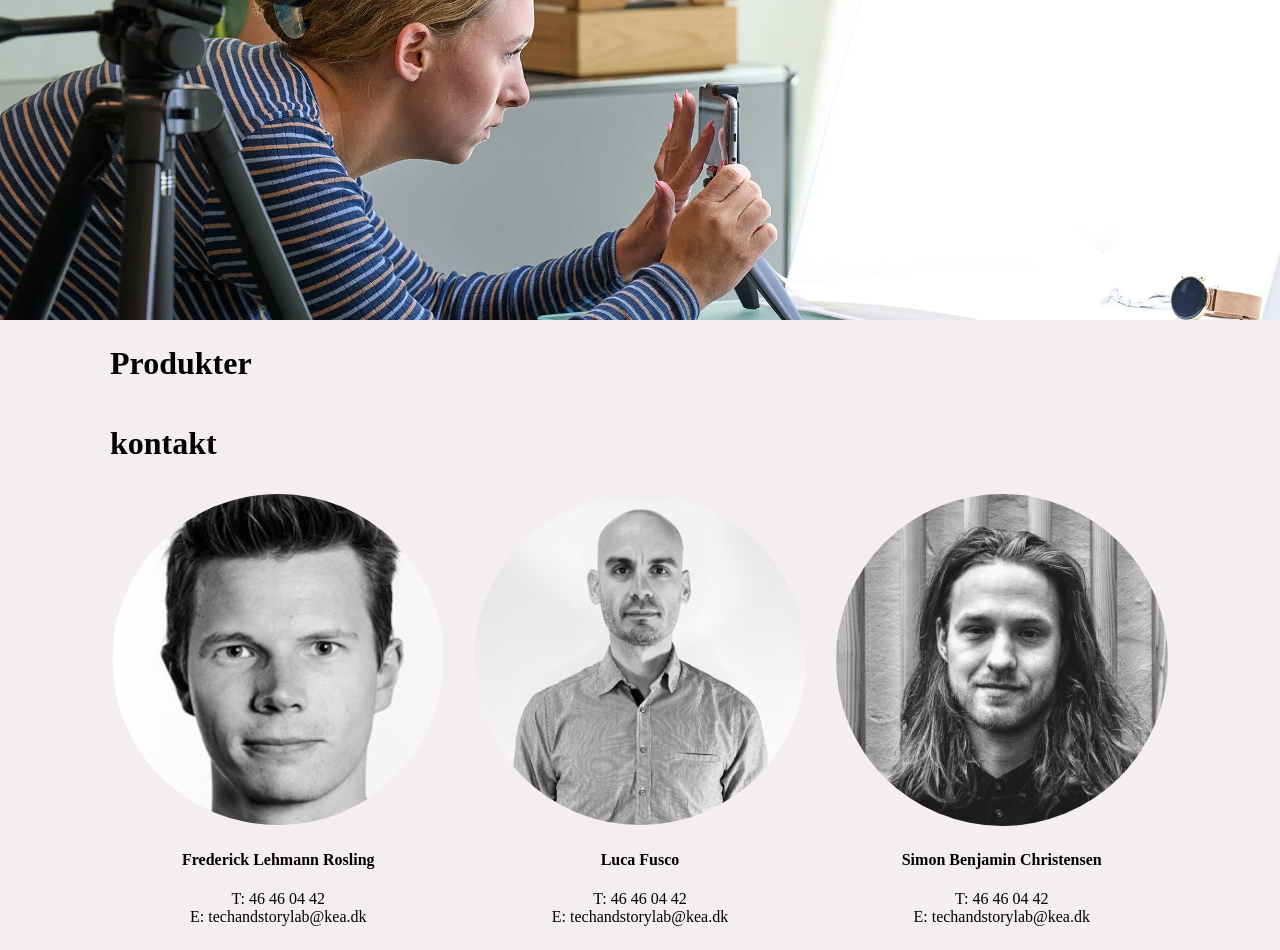
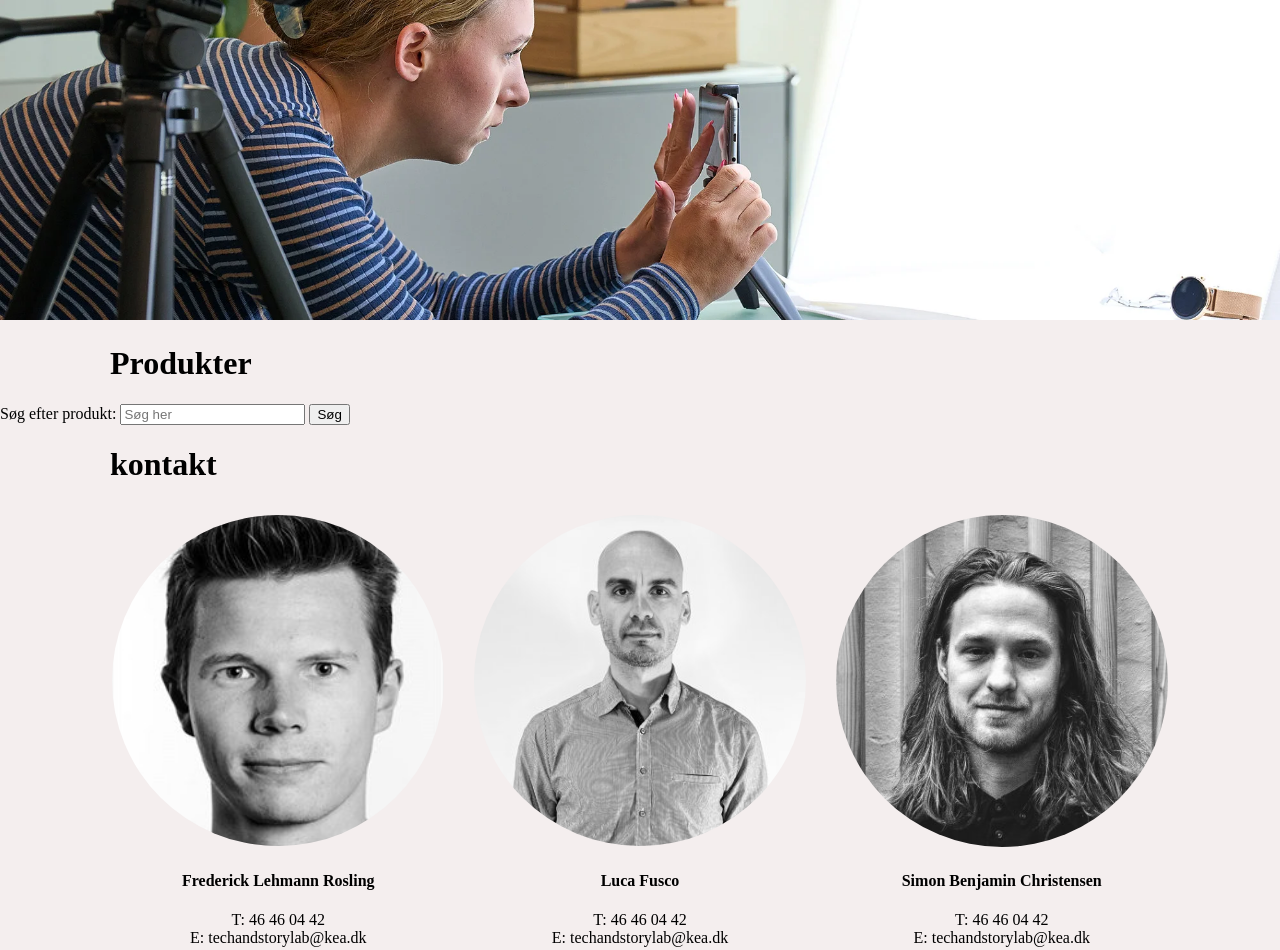
Before and after one commit to tema-7-team-3-AAAA/tech_story_lab, a plain HTML site: page signal_view.html in a window 1280 px wide. Shown: the top 950 px of the page. Drawn offline with Linux system fonts and the light colour scheme.

Commit message:
form lagt ind

```diff
--- a/signal_view.html
+++ b/signal_view.html
@@ -16,6 +16,11 @@
     </header>
     <main>
       <h1>Produkter</h1>
+      <form id="searchForm">
+        <label for="search">Søg efter produkt:</label>
+        <input type="text" id="search" name="search" placeholder="Søg her" />
+        <button type="submit">Søg</button>
+      </form>
       <!-- <h1 id="categoryTitle">Kategori:</h1> -->
 
       <section class="grid_1_1_1">
```
